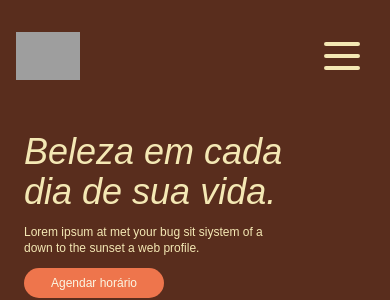
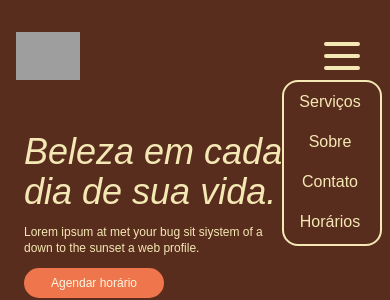
Before and after one commit to Igorss4/site-Ahair, an Angular app: page / in a window 390 px wide. Shown: the top 300 px of the page. Built offline with nearby package versions, Linux system fonts and the light colour scheme; grey boxes are pictures that could not be loaded; a web font is replaced by a local one; what ngx-owl-carousel-o would draw is missing.

Commit message:
drop do menu

```diff
--- a/package.json
+++ b/package.json
@@ -18,6 +18,7 @@
     "@angular/platform-browser": "~13.3.0",
     "@angular/platform-browser-dynamic": "~13.3.0",
     "@angular/router": "~13.3.0",
+    "flowbite": "^1.4.7",
     "jquery": "^3.6.0",
     "ngx-order-pipe": "^2.2.0",
     "ngx-owl-carousel-o": "^7.0.2",
--- a/src/app/app.module.ts
+++ b/src/app/app.module.ts
@@ -1,6 +1,7 @@
 import { NgModule } from '@angular/core';
 import { BrowserModule } from '@angular/platform-browser';
 import { CarouselModule } from 'ngx-owl-carousel-o';
+import 'flowbite';
 
 import { AppRoutingModule } from './app-routing.module';
 import { AppComponent } from './app.component';
@@ -29,6 +30,7 @@ import { ContatoComponent } from './contato/contato.component';
     BrowserModule,
     AppRoutingModule,
     CarouselModule
+
   ],
   providers: [],
   bootstrap: [AppComponent]
--- a/src/app/cards-agendar/cards-agendar.component.css
+++ b/src/app/cards-agendar/cards-agendar.component.css
@@ -16,3 +16,6 @@
   background-color: #ee754c;
   color: #fbf7e4;
 }
+.btn:hover{
+  background-color: #e54a16;
+}
--- a/src/app/cards-agendar/cards-agendar.component.html
+++ b/src/app/cards-agendar/cards-agendar.component.html
@@ -59,7 +59,7 @@
 
   </div>
   <div class=" text-claro-100 flex  justify-center pb-8">
-    <a href="">
+    <a>
       <h1>
         Ver todos
       </h1>
--- a/src/app/contato/contato.component.html
+++ b/src/app/contato/contato.component.html
@@ -7,13 +7,13 @@
     </div>
   </div>
 <div class="row flex justify-between mb-6">
-  <a href="">
+  <a >
     <img src="https://cdn.discordapp.com/attachments/986341389740691466/987473777833168946/unknown.png" alt="">
   </a>
-  <a href="">
+  <a>
     <img src="https://cdn.discordapp.com/attachments/986341389740691466/987473835290931300/unknown.png" alt="">
   </a>
-  <a href="">
+  <a>
     <img src="https://cdn.discordapp.com/attachments/986341389740691466/987473868555948032/unknown.png" alt="">
   </a>
 
--- a/src/app/equipe/equipe.component.css
+++ b/src/app/equipe/equipe.component.css
@@ -13,3 +13,6 @@ img{
   background-color: #ee754c;
   color: #fbf7e4;
 }
+.btn:hover{
+  background-color: #e54a16;
+}
--- a/src/app/home/home.component.html
+++ b/src/app/home/home.component.html
@@ -1,3 +1,5 @@
+
+
 <div class="container bg-escuro-100 py-5 m-0">
   <div class=" flex-col">
     <h1 class="w-80 h-20 text-claro-100 text-4xl mb-3 mx-6 italic font-normal">Beleza em cada <br> dia de sua vida.</h1>
--- a/src/app/menu/menu.component.css
+++ b/src/app/menu/menu.component.css
@@ -3,3 +3,8 @@
 * {
   font-family: 'ABeeZee', sans-serif;
 }
+.menu {
+  width: 100px;
+  height: 166px;
+
+}
--- a/src/app/menu/menu.component.html
+++ b/src/app/menu/menu.component.html
@@ -1,29 +1,38 @@
 <nav class="container flex justify-between px-4 py-8 mx-auto bg-escuro-100">
   <div>
-    <img class="w-18 h-12" src="https://cdn.discordapp.com/attachments/986341389740691466/986341402852081694/unknown.png" alt="Logo da Lanchoneteria">
-  </div>
-  <div class="hidden space-x-8 lg:flex">
-    <a href="#">Menu 1</a>
-    <a href="#">Menu 2</a>
-    <a href="#">Menu 3</a>
-    <a href="#">Menu 4</a>
+    <img class="w-18 h-12"
+      src="https://cdn.discordapp.com/attachments/986341389740691466/986341402852081694/unknown.png"
+      alt="Logo da Lanchoneteria">
   </div>
   <div class="flex lg:hidden">
-    <a href="">
-    <svg
-      xmlns="http://www.w3.org/2000/svg"
-      class="w-16 h-12 text-claro-100"
-      fill="none"
-      viewBox="0 0 24 24"
-      stroke="currentColor"
-    >
-      <path
-        stroke-linecap="round"
-        stroke-linejoin="round"
-        stroke-width="2"
-        d="M4 6h16M4 12h16M4 18h16"
-      />
-    </svg>
-  </a>
+    <button data-collapse-toggle="mobile-menu" type="button" aria-controls="mobile-menu" aria-expanded="false">
+      <svg xmlns="http://www.w3.org/2000/svg" class="w-16 h-12 text-claro-100" fill="none" viewBox="0 0 24 24"
+        stroke="currentColor">
+        <path stroke-linecap="round" stroke-linejoin="round" stroke-width="2" d="M4 6h16M4 12h16M4 18h16" />
+      </svg>
+    </button>
+    <div class=" row flex justify-end ">
+      <div class=" menu mt-12 -mr-2 bg-escuro-100 rounded-2xl border-2 border-claro-100 absolute" id="mobile-menu">
+      <ul class="flex-col  text-center ">
+        <li>
+          <a href="#"
+            class="block py-2 pr-4 pl-3 rounded-2xl text-claro-100 hover:bg-escuro-200 "
+            aria-current="page">Serviços</a>
+        </li>
+        <li>
+          <a href="#"
+            class="block py-2 pr-4 pl-3 rounded-2xl text-claro-100  hover:bg-escuro-200">Sobre</a>
+        </li>
+        <li>
+          <a href="#"
+            class="block py-2 pr-4 pl-3 rounded-2xl text-claro-100 hover:bg-escuro-200 ">Contato</a>
+        </li>
+        <li>
+          <a href="#"
+            class="block py-2 pr-4 pl-3 rounded-2xl text-claro-100  hover:bg-escuro-200 ">Horários</a>
+        </li>
+      </ul>
+    </div>
+    </div>
   </div>
 </nav>
--- a/tailwind.config.js
+++ b/tailwind.config.js
@@ -1,9 +1,11 @@
 module.exports = {
-  content: ["./src/**/*.{html,js}"],
+  content: ["./src/**/*.{html,js}",
+    "./node_modules/flowbite/**/*.js"],
+
   theme: {
     extend: {
-      colors:{
-        escuro:{
+      colors: {
+        escuro: {
           50: "#6f3824",
           100: "#592d1d",
           200: "#472417"
@@ -20,5 +22,7 @@ module.exports = {
       }
     },
   },
-  plugins: [],
+  plugins: [
+    require('flowbite/plugin'),
+  ],
 }
```
Also changed, not shown: 1 other file (tests, documents, lock files or other folders).
